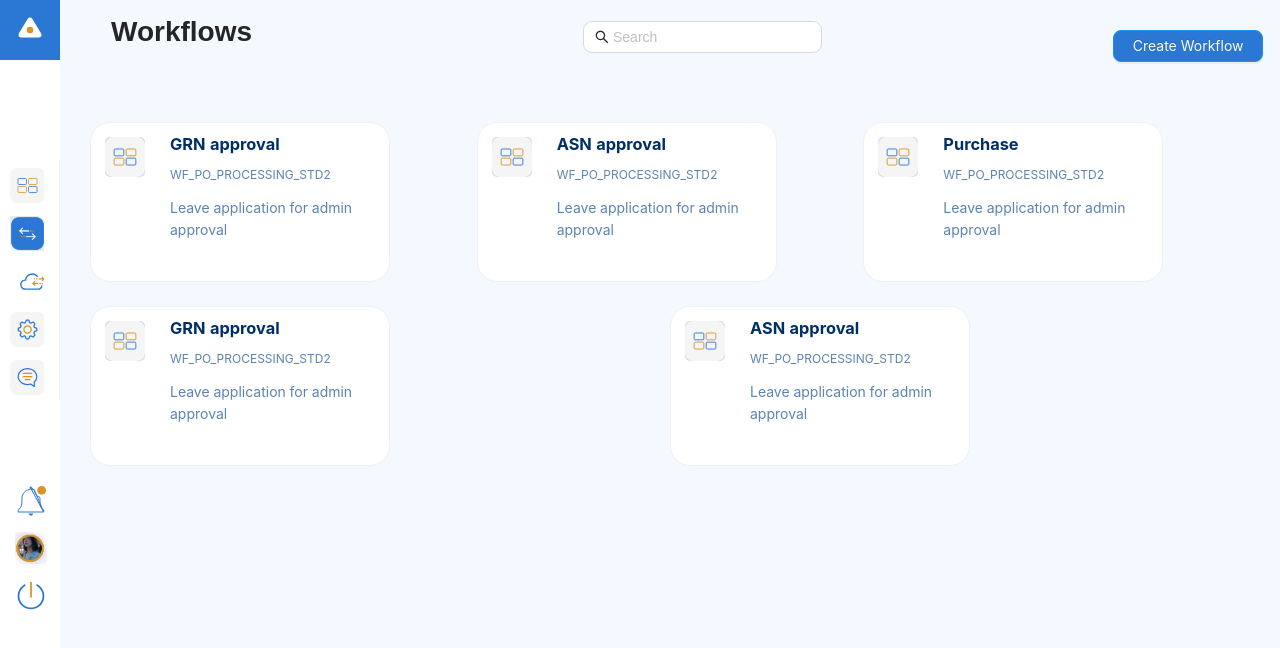
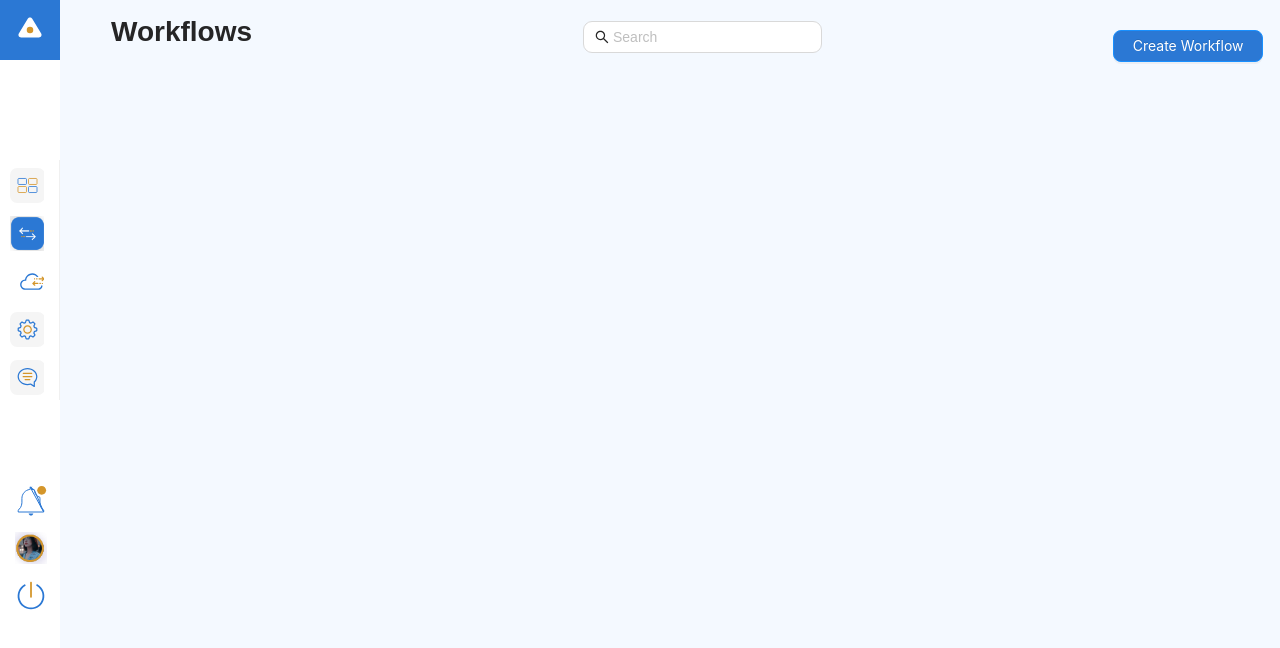
Before and after one commit to SavithaThomas/react-workflows, a React (Create React App) app: page / in a window 1280 px wide. Shown: the top 648 px of the page. Built offline with nearby package versions, Linux system fonts and the light colour scheme.

Commit message:
Edit Details

```diff
--- a/src/components/Cardcomp.tsx
+++ b/src/components/Cardcomp.tsx
@@ -1,7 +1,7 @@
 import { Card,Avatar } from 'antd';
 import './Card.css';
 import { Col, Row } from "antd";
-import { useState } from 'react';
+import { useState , useEffect } from 'react';
 import { Layout,Menu} from "antd";
 import { Input, Button} from "antd";
 import { Modal } from "antd";
@@ -19,7 +19,7 @@ function Cardcomp(props:any) {
 
   const [isActive, setIsActive] = useState(true);
   // const [isMouse, setIsMouse] = useState(false);
-  const [name, setName] = useState('');
+  const [name, setName] = useState(props.title);
    const [desig, setDesig] = useState('');
    const [details,setDetails]=useState('');
 
@@ -28,31 +28,38 @@ function Cardcomp(props:any) {
     setIsActive(isActive => !isActive);
     };
 
-    const [isModal, setIsModalVisible] = useState(false);
-
+   const [isModal, setIsModalVisible] = useState(false);
    const handleEdit = () => {
 
-    console.log('props',props?.title)
+    console.log('props',props?.title);
+    let empdetails= JSON.parse(`${(localStorage.getItem('empdetails')) || '[]'}`);
+      for(const item of empdetails) {
+      if (item.name==props.title) {
+      item.designation=desig;
+      item.det=details;
+    }
+    }
 
-    let empdetails= JSON.parse(`${(localStorage.getItem('empdetails')) || '[]'}`);
-    const empd=Object.values(empdetails);
+    // const result:any =empd.find((item:any) => item.name == props?.title);
+    // console.log('result',result);
+    // const id:any=result.id;
 
-    const result:any =empd.find((item:any) => item.name == props?.title);
-    console.log('result',result);
-    const id:any=result.id;
-    let x:any =localStorage.key(id);
-    localStorage.removeItem(x);
-    empdetails= JSON.parse(`${(localStorage.getItem('empdetails')) || '[]'}`);
+    // let x:any =localStorage.key(id);
+    // localStorage.removeItem(x);
+    // empdetails= JSON.parse(`${(localStorage.getItem('empdetails')) || '[]'}`);
+    // console.log(empdetails);
+    // let payload: any ={
+    //   id:result.id,
+    //   name:result.name,
+    //   designation:desig,
+    //   det: details
+    // }
+    //  empdetails.push(payload);
+    localStorage.setItem('empdetails', JSON.stringify(empdetails));
 
-    let payload: any ={
-      id:result.id,
-      name:result.name,
-      designation:desig,
-      det: details
-    }
-     empdetails.push(payload);
-     localStorage.setItem('empdetails', JSON.stringify(empdetails));
     setIsModalVisible(false);
+     props.refresh();
+    //setLoading(true);
    };
 
   const showModal = () => {
@@ -123,7 +130,7 @@ return (
                 <TextArea className="text1"
                                 // value={value}
                                 //  onChange={e => setValue(e.target.value)}
-                                placeholder={props.content}
+                                placeholder={props.details}
                                 autoSize={{ minRows: 3, maxRows: 5 }}
 
                                 onChange={(e:any)=>setDetails(e.target.value)}
--- a/src/components/Cardcreate.tsx
+++ b/src/components/Cardcreate.tsx
@@ -2,25 +2,53 @@
 import Cardcomp from "../components/Cardcomp";
 import { Col, Row } from 'antd';
 import data from "./data";
+import { useState,useEffect } from 'react';
+
+const initialValue=[{id:0,name:"Anoosha",desig:"SDE1"}];
+  // const [cards,setCards]=useState([]);
+
+
+// const Cont = () => {
+
+
+
+function Cont()
+ {
+  const initialValue=[{key:0,title:"Anoosha",description:"SDE1"}];
+  const [cards,setCards]=useState([]);
+
+  const [loading,setLoading]=useState(false);
+  let empdetails= JSON.parse(`${localStorage.getItem('empdetails') || '[]'}`);
+
+
+
+  useEffect(() => {
+    let empdetails= JSON.parse(`${(localStorage.getItem('empdetails')) || '[]'}`);
+    setCards(empdetails);
+    setLoading(false);
+  }, [loading]);
+
+  const refresh = ()=>{
+    setLoading(true);
+  }
 
 function createCard(emp:any)
 {
   return <Cardcomp
-  key={emp.e_id}
+  key={emp.id}
   image={emp.image}
-  title={emp.title}
-  description={emp.description}
-  content={emp.content}
-  details={emp.details}
+  title={emp.name}
+  description={emp.designation}
+  content={emp.det}
+  details={emp.det}
+  refresh={refresh}
   />
 }
 
-function Cont()
-{
     return(
     <div className='cardcompo'>
     <Row>
-        {data.map(createCard)}
+        {cards.map((item)=>createCard(item))}
     </Row>
       </div>)
 }
--- a/src/components/Sidebar.tsx
+++ b/src/components/Sidebar.tsx
@@ -25,6 +25,8 @@ import img9 from "../shapes/img9.svg";
 import img10 from "../shapes/img10.png";
 import { isNullOrUndefined } from "util";
 import data from "./data";
+import refresh from "../components/Cardcreate"
+import cards from "./Cardcreate"
 
 
 
@@ -41,6 +43,8 @@ function Sidebar() {
    const [desig, setDesig] = useState('');
    const [details,setDetails]=useState('');
    const [img,setImage]=useState('');
+
+
 
    const handle = () => {
 
@@ -62,11 +66,11 @@ function Sidebar() {
       details: "This workflow is to enable an empoyee raise his leave request and get it approved it from his reporting manager."
     }
 
-    data.push(datain);
 
-
+    //data.push(datain);
     empdetails.push(payload);
     localStorage.setItem('empdetails', JSON.stringify(empdetails));
+    //  refresh();
     setIsModalVisible(false);
 
    };
```
